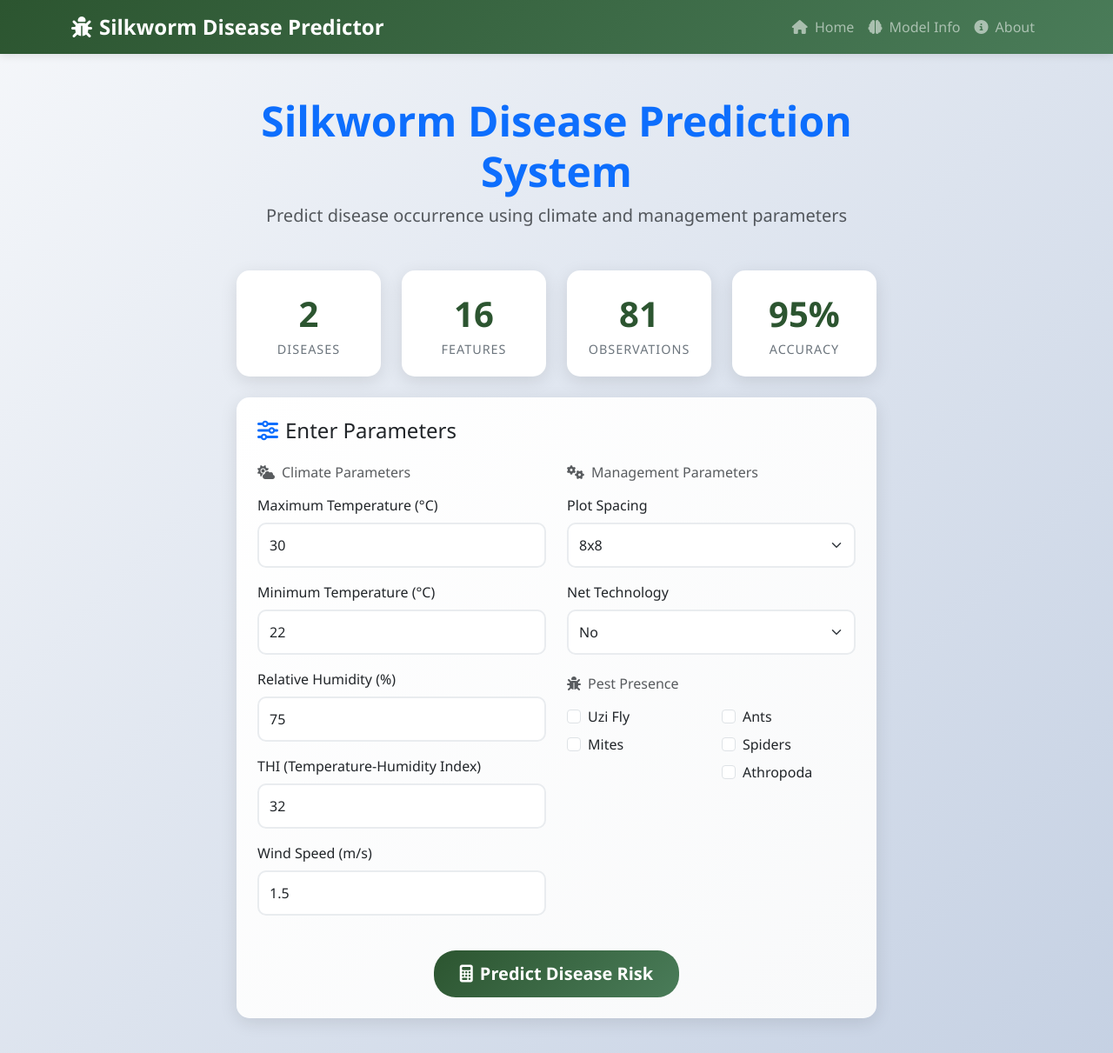
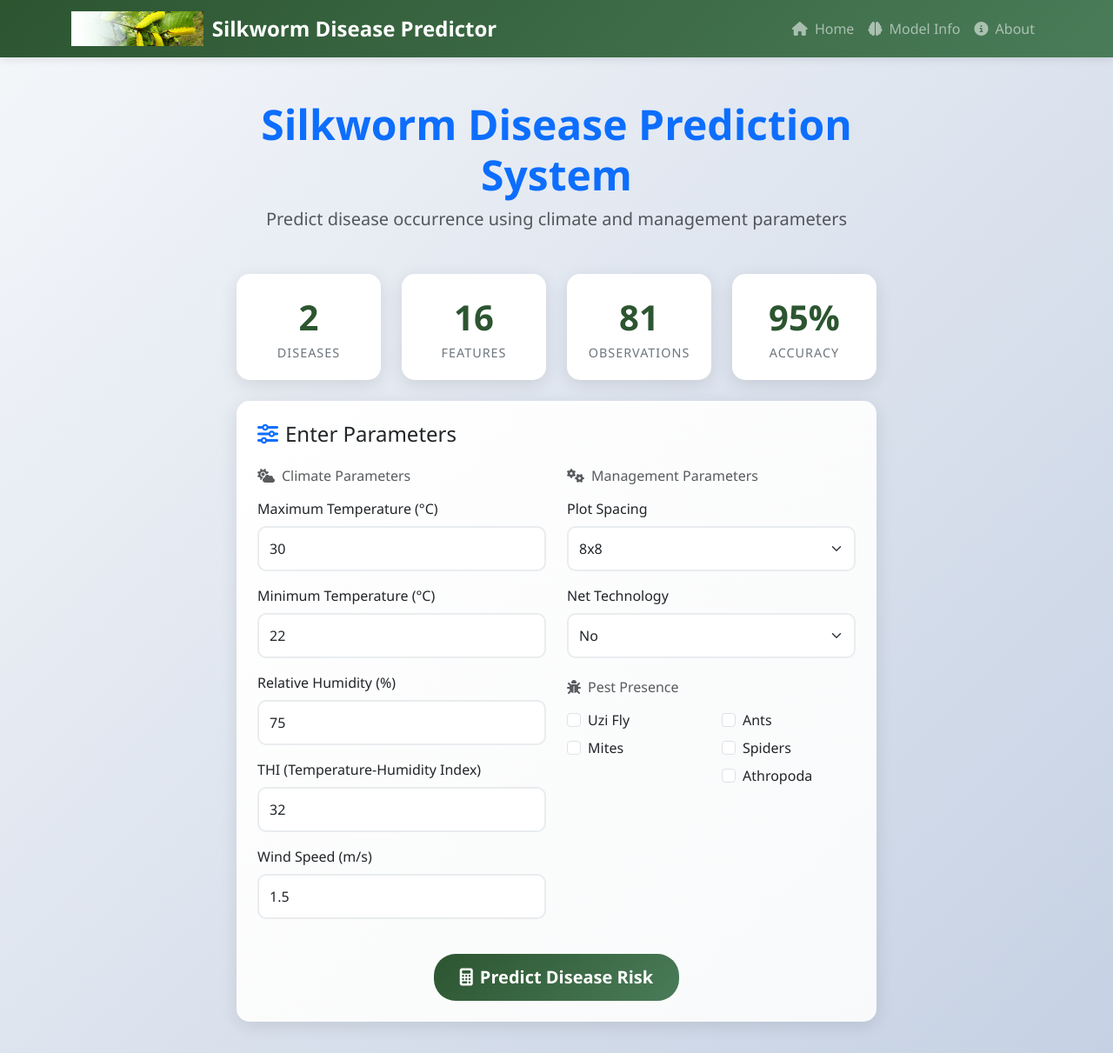
Before and after one commit to chau-mau/silkworm-disease-predictor, a Flask app: page / in a window 1280 px wide. Shown: the top 1211 px of the page at 87% size. Run offline with Flask 3, Linux system fonts and the light colour scheme; parts of the project's set-up code (start-up, migrations or seed data) failed here and were passed over.

Commit message:
Replace beetle logo with custom PNG in navbar (docs and Flask templates)

```diff
--- a/app/templates/base.html
+++ b/app/templates/base.html
@@ -28,6 +28,14 @@
         .navbar-brand {
             font-weight: 700;
             font-size: 1.5rem;
+            display: flex;
+            align-items: center;
+        }
+
+        .navbar-brand img {
+            height: 40px;
+            width: auto;
+            margin-right: 10px;
         }
 
         .card {
@@ -148,7 +156,7 @@
     <nav class="navbar navbar-expand-lg navbar-dark">
         <div class="container">
             <a class="navbar-brand" href="/">
-                <i class="fas fa-bug me-2"></i>Silkworm Disease Predictor
+                <img src="{{ url_for('static', filename='headerright-img.png') }}" alt="Silkworm Disease Predictor Logo">Silkworm Disease Predictor
             </a>
             <button class="navbar-toggler" type="button" data-bs-toggle="collapse" data-bs-target="#navbarNav">
                 <span class="navbar-toggler-icon"></span>
```
Also changed, not shown: docs/index.html (+12 -1 lines), app/static/headerright-img.png (added), 1 other file.
